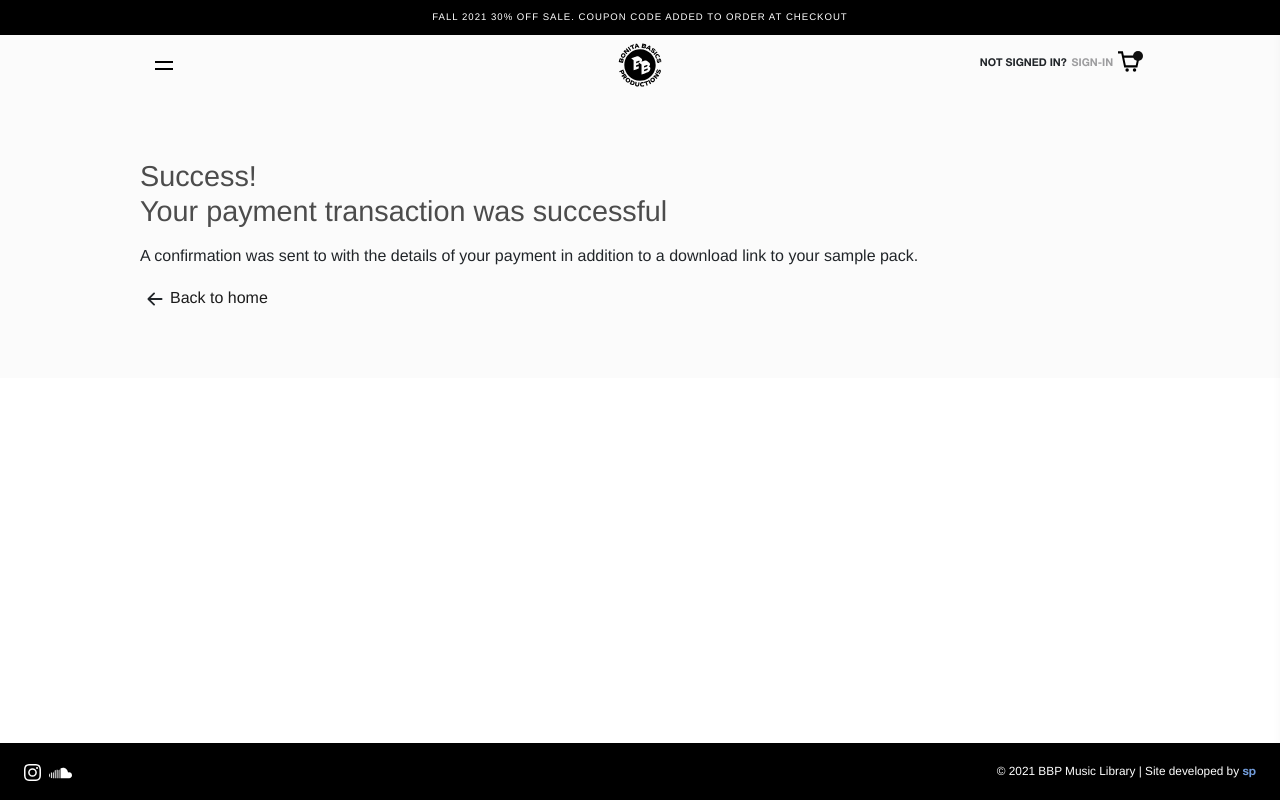
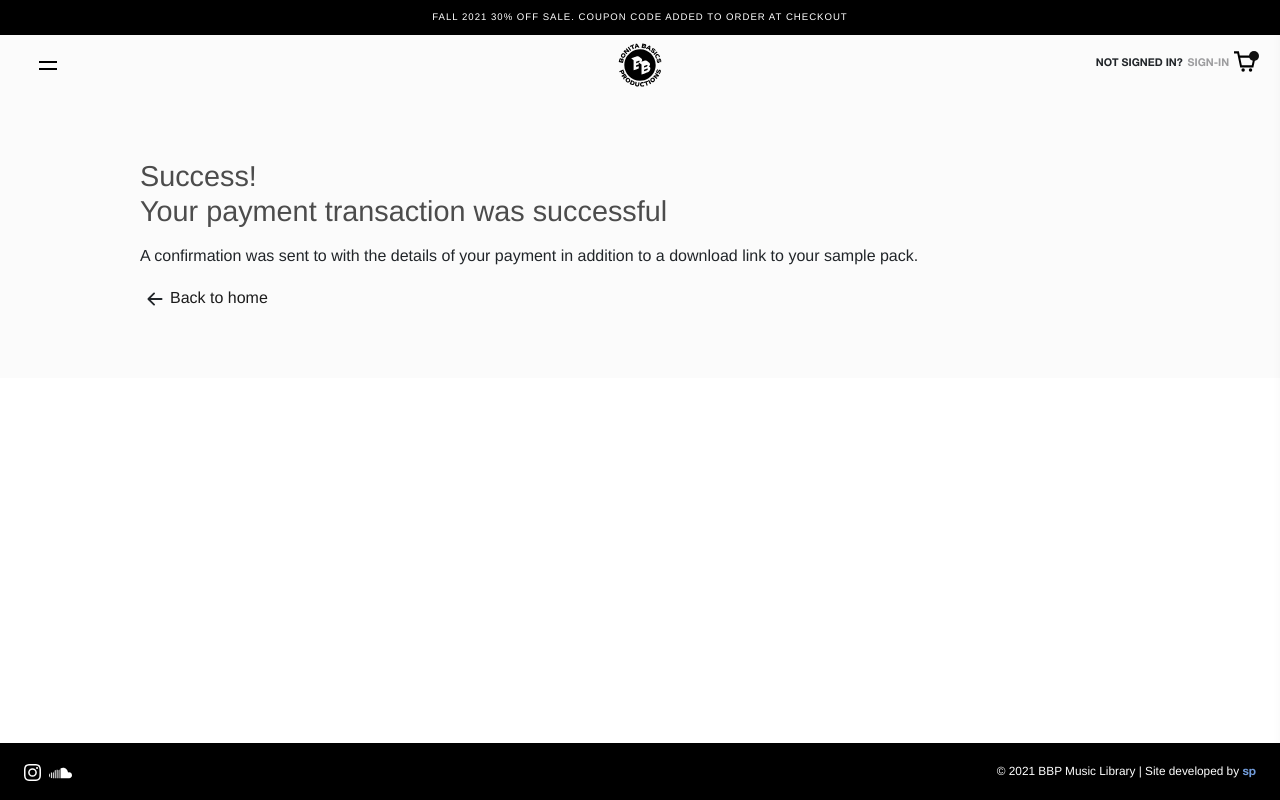
Before and after one commit to mrstevedev/bbpmusiclibrary, a Next.js app: page /confirm in a window 1280 px wide. Built offline with nearby package versions, Linux system fonts and the light colour scheme.

Commit message:
Increased container width

```diff
--- a/components/Header.js
+++ b/components/Header.js
@@ -11,7 +11,7 @@ export default function Header(props) {
     <>
       <header className={styles.header}>
         <nav className="h-100">
-          <div className="container d-flex justify-content-center align-items-center h-100">
+          <div className="container-fluid p-4 d-flex justify-content-center align-items-center h-100">
               <div className="col col-2 col-lg-2">
                 <a onClick={(e) => props.handleToggleMenu(e)}>
                   <Hamburger toggled={props.isOpen} size={18} color={props.showMenu ? 'white' : 'black'} />
```
